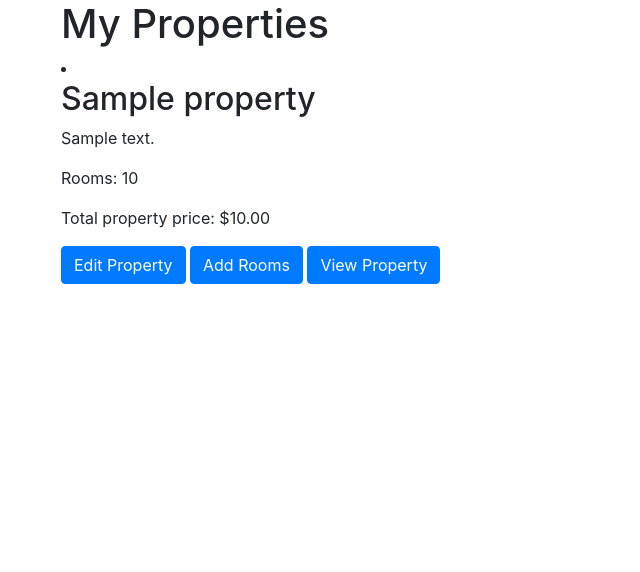
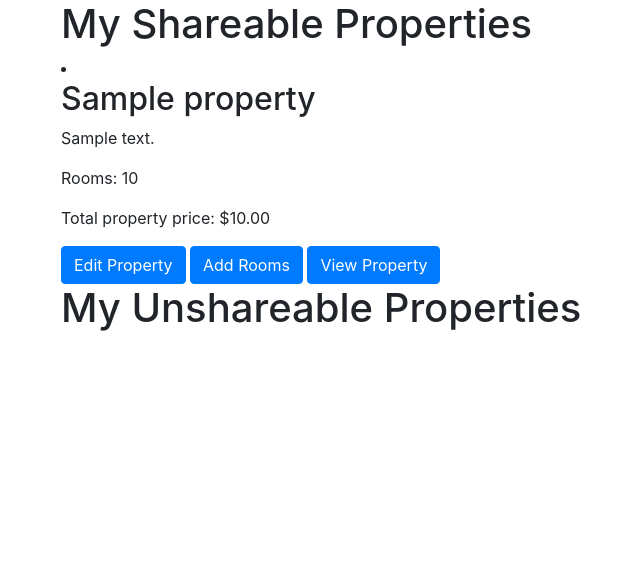
Before and after one commit to Jackson-Luu/AccommodationWebsite, a Django app: page /profile/myproperties in a window 1280 px wide. Shown: the part 56-628 px from the top of the page, without its empty margins (24-664 px from the left). Run offline with Django 3.2, Linux system fonts and the light colour scheme; a user stored in the database is signed in; tables that the repository leaves empty hold one stand-in row (values such as "Sample post"); some libraries are stand-ins or nearby versions.

Commit message:
updated user property view

```diff
--- a/mysite/templates/user_properties.html
+++ b/mysite/templates/user_properties.html
@@ -2,9 +2,12 @@
 
 {% block content %}
 
+
 <div class="container">
-    <h1>My Properties</h1>
-    {% for property in user_properties %}
+
+    <div class="column">
+        <h1>My Shareable Properties</h1>
+            {% for property in user_properties_shareable %}
         <li>
             <h2>{{property.name}}</h2>
             <p>{{property.description}}</p>
@@ -15,8 +18,25 @@
             <a href="{% url 'add_room' property_id=property.property_id %}" class="btn btn-primary">Add Rooms</a>
             <a href="{% url 'property' property_id=property.property_id %}" class="btn btn-primary">View Property</a>
         </li>
-
         {% endfor %}
     </div>
 
+
+    <div class="column">
+        <h1>My Unshareable Properties</h1>
+        {% for property in user_properties_unshareable %}
+        <li>
+            <h2>{{property.name}}</h2>
+            <p>{{property.description}}</p>
+            <p>Rooms: {{property.size}}</p>
+            <p>Total property price: ${{property.price}}</p>
+            <!-- <h3>Property Room Details</h3> -->
+            <a href="#" class="btn btn-primary">Edit Property</a>
+            <a href="{% url 'property' property_id=property.property_id %}" class="btn btn-primary">View Property</a>
+        </li>
+        {% endfor %}
+    </div>
+
+</div>
+
 {% endblock %}
--- a/mysite/user_manager/views.py
+++ b/mysite/user_manager/views.py
@@ -32,5 +32,6 @@ def profile_view(request):
 @login_required(login_url='/login')
 def user_properties_view(request):
 	user = request.user
-	user_properties = Property.objects.filter(host_id=user)
-	return render(request, 'user_properties.html', {'user_properties':user_properties})
+	user_properties_shareable = Property.objects.filter(host_id=user,shareable=True)
+	user_properties_unshareable = Property.objects.filter(host_id=user,shareable=False)
+	return render(request, 'user_properties.html', {'user_properties_shareable':user_properties_shareable,'user_properties_unshareable':user_properties_unshareable})
```
Lines whose indentation alone changed are shown as unchanged.
